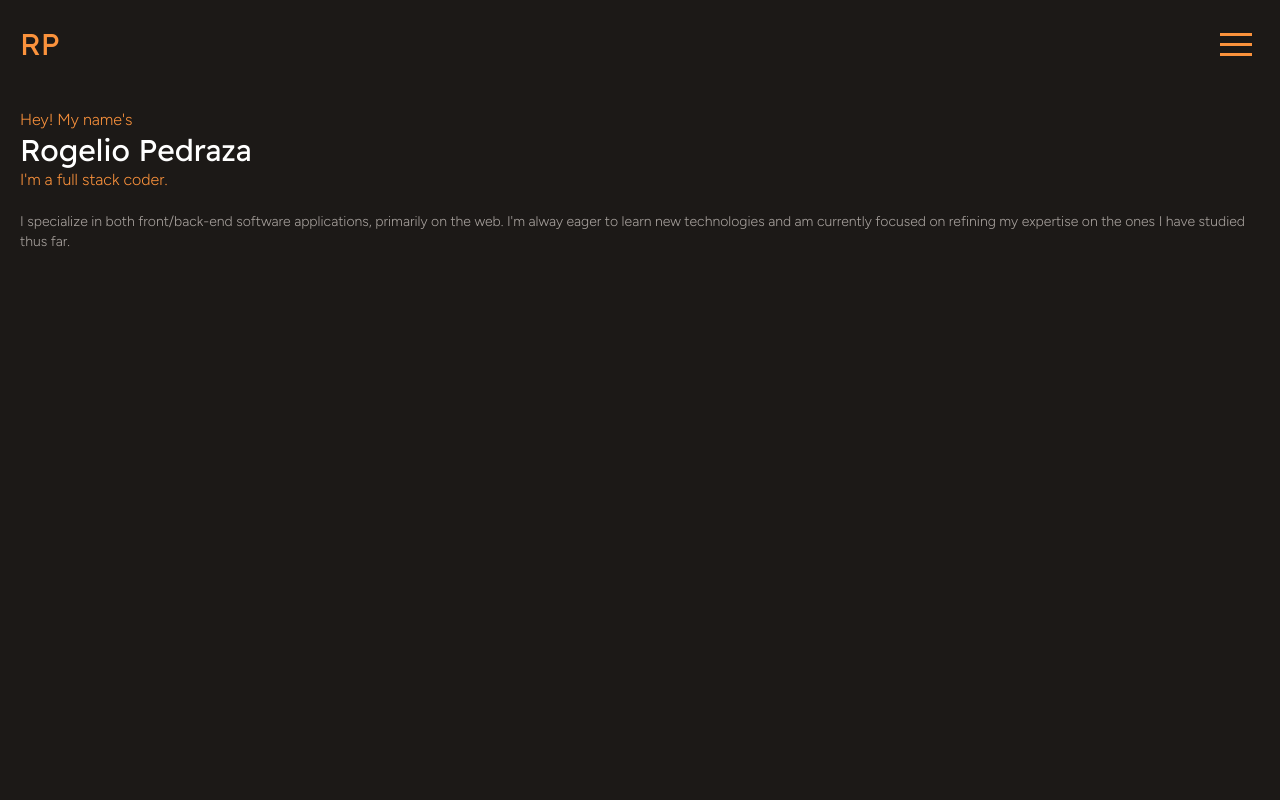
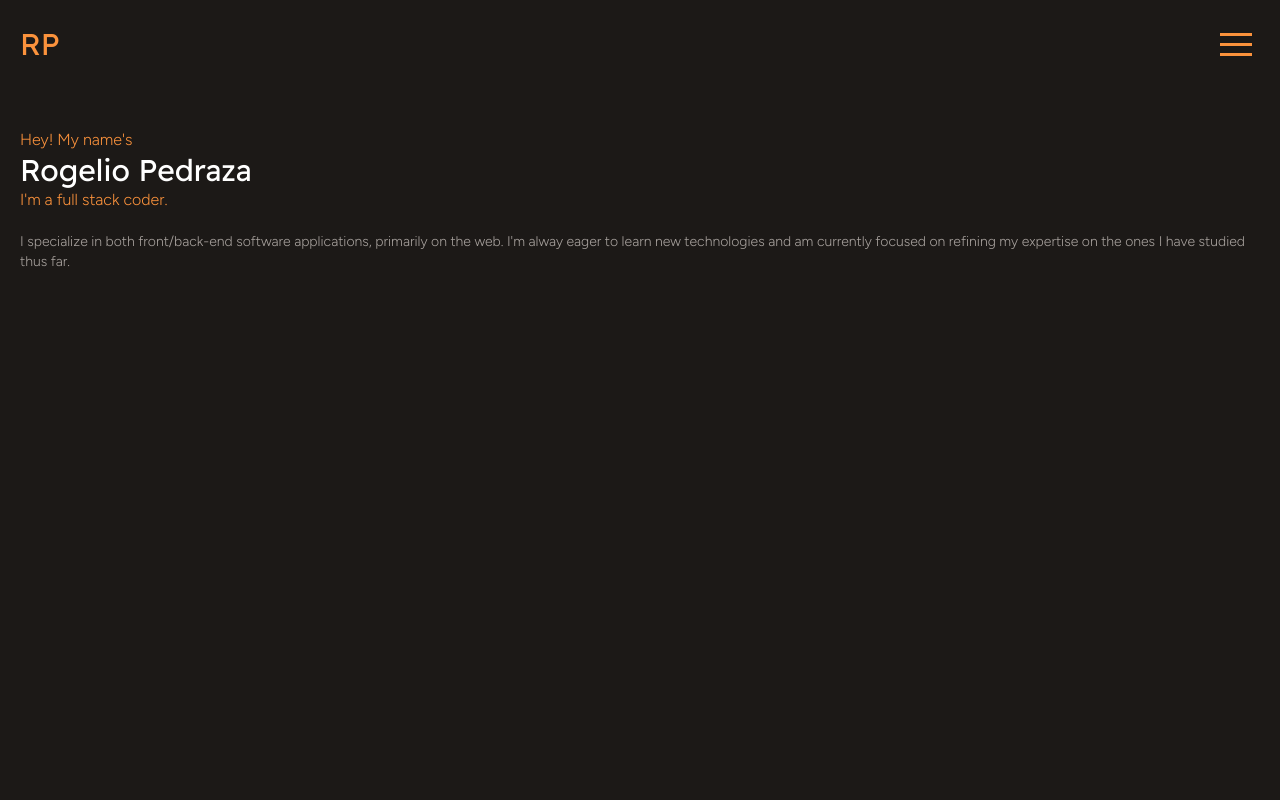
Before and after one commit to realnifty/react-portfolio-v2, a React (Create React App) app: page / in a window 1280 px wide. Shown: the top 800 px of the page. Built offline with nearby package versions, Linux system fonts and the light colour scheme.

Commit message:
jumbotron minor layout edit

```diff
--- a/src/components/Jumbotron/index.js
+++ b/src/components/Jumbotron/index.js
@@ -4,7 +4,7 @@ import React from "react";
 function Jumbotron() {
     return (
         <>
-            <section className="m-5 h-screen">
+            <section className="mx-5 py-10 h-screen">
                 <div className="">
                     <div>
                         <h1 className="font-fig text-orange-400 text-md">Hey! My name's</h1>
```
